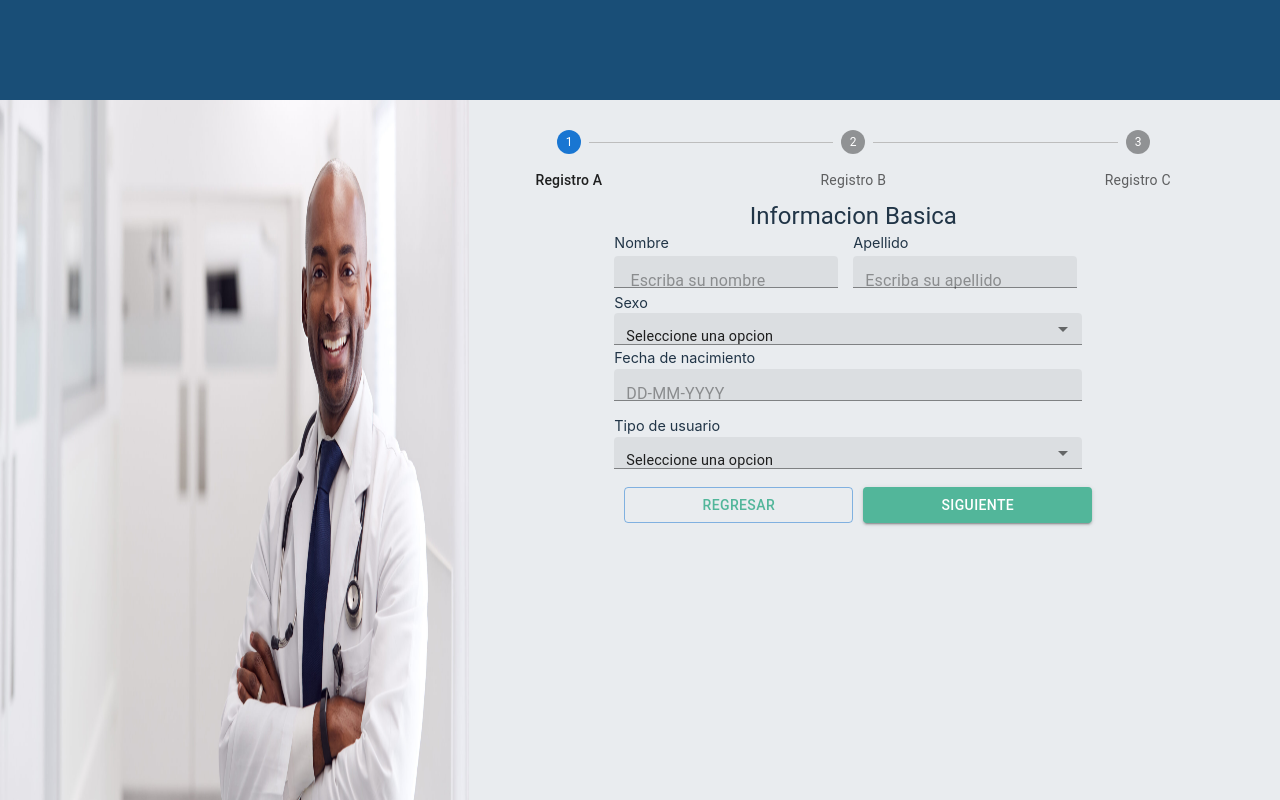
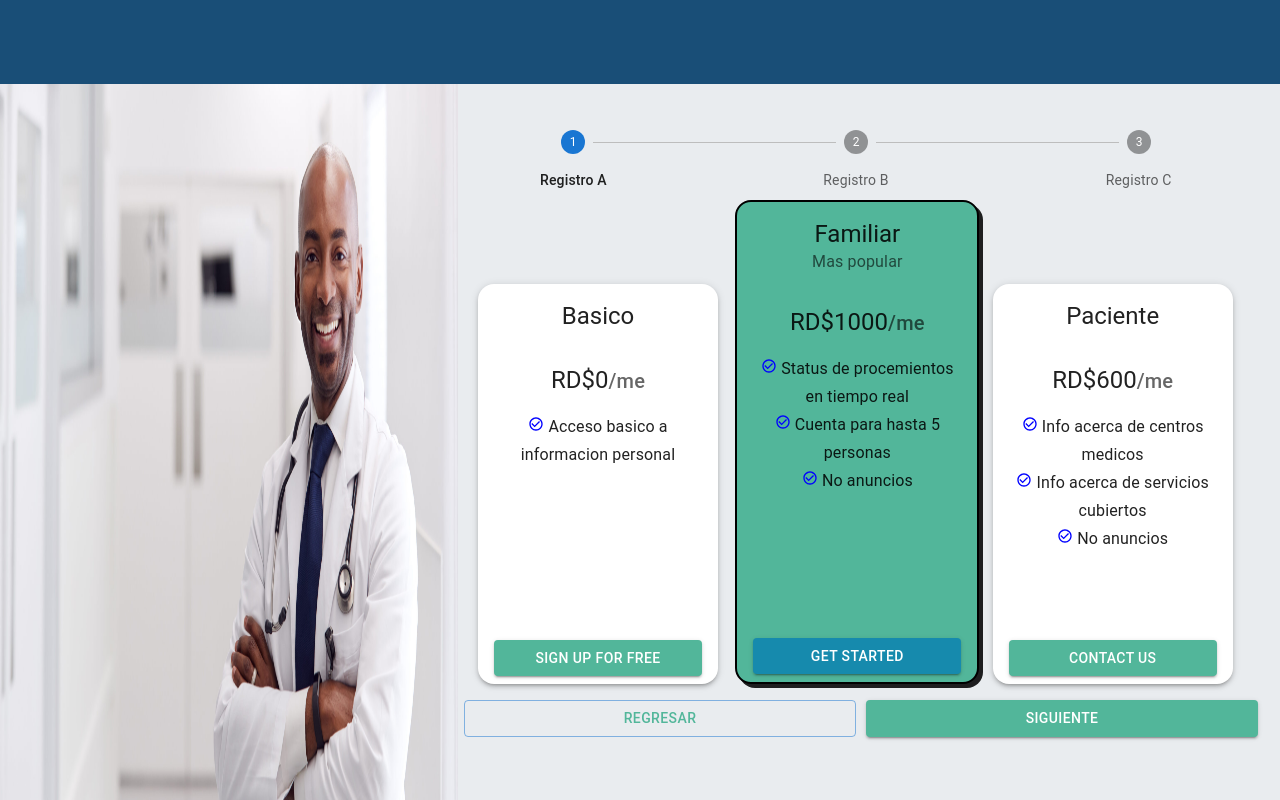
Before and after one commit to LennyMGarcia/MediLog, a React (Vite) app in the folder Cliente/: page / in a window 1280 px wide. Shown: the top 800 px of the page. Built offline with nearby package versions, Linux system fonts and the light colour scheme.

Commit message:
Feat: Princing form anadido

```diff
--- a/Cliente/src/Register/Components/Register.tsx
+++ b/Cliente/src/Register/Components/Register.tsx
@@ -7,6 +7,7 @@ import { Box, Button, Grid, Step, StepLabel, Stepper, useMediaQuery, useTheme }
 import prueba2 from "../assets/prueba2.jpg"
 import { registerValidationSchema } from "../Utils/yup-schema/yupRegisterSchema";
 import FinancialInformationForm from "./forms/FinancialInformationForm";
+import PricingForm from "./forms/PricingForm";
 
 //TODO: Agregar listas para controlar elementos con Yup y crear documentacion
 //agregar date control y comenzar con css module y/o material
@@ -52,18 +53,21 @@ const Register: React.FC = () => {
 
 
     const { currentStepIndex, step, next, back } = useMultiForm([
+        <PricingForm/>,
         <BasicInformationForm type={String(getRegisterData("tipo")) || ""} />,
         <ContactInformationForm />,
         <FinancialInformationForm/>
     ])
 
     return (
-        <Box width={"100vw"} height={"105vh"} sx={{ backgroundColor: "#E9ECEF" }}>
-            <Grid container width={"100vw"}>
-                <Grid item md={4}>
-                    {isMediumScreen ? <img style={{ width: '110%', height: '105vh' }} src={prueba2} alt="" /> : null}
-                </Grid>
-                <Grid item md={8} xs={12}>
+        <Box height={isMediumScreen? "105vh" : "auto"} sx={{ backgroundColor: "#E9ECEF" }}>
+            <Grid container spacing={2}>
+                {isMediumScreen && (
+                    <Grid item xs={12} md={4}>
+                        <img style={{ width: '110%', height: '105vh', marginTop:"-16px" }} src={prueba2} alt="" />
+                    </Grid>
+                )}
+                <Grid item xs={12} md={isMediumScreen ? 8 : 12}>
                     <Stepper sx={{ pt: "30px" }} activeStep={currentStepIndex} alternativeLabel>
                         {stepperSteps.map((label) => (
                             <Step key={label}>
@@ -74,9 +78,9 @@ const Register: React.FC = () => {
                     <Box sx={{
                         display: 'flex',
                         justifyContent: 'center',
-                        alignItems: 'center'
-                    }}
-                        padding={isMediumScreen ? "10px" : "20px"}>
+                        alignItems: 'center',
+                        padding: isMediumScreen ? "10px" : "20px"
+                    }}>
                         <Formik
                             initialValues={initialValues[currentStepIndex]}
                             onSubmit={onSubmit}
@@ -91,7 +95,7 @@ const Register: React.FC = () => {
                                         mt: "1rem"
                                     }}>
                                         <Button fullWidth sx={{ ml: "10px", color: "#52B69A" }} variant="outlined" type="button" onClick={back}>Regresar</Button>
-                                        <Button fullWidth sx={{ ml: "10px", backgroundColor: "#52B69A" }} variant="contained" type="submit">Siguiente {/*finish*/}</Button>
+                                        <Button fullWidth sx={{ ml: "10px", backgroundColor: "#52B69A" }} variant="contained" type="submit">Siguiente</Button>
                                     </Box>
                                 </Form>
                             )}
@@ -104,6 +108,4 @@ const Register: React.FC = () => {
 
 };
 
-
-
 export default Register;
--- /dev/null
+++ b/Cliente/src/Register/Components/forms/PricingForm.tsx
@@ -0,0 +1,126 @@
+import { Box, Button } from "@mui/material";
+import Card from "@mui/material/Card";
+import CardActions from "@mui/material/CardActions";
+import CardContent from "@mui/material/CardContent";
+import CardHeader from "@mui/material/CardHeader";
+import Container from "@mui/material/Container";
+import Grid from "@mui/material/Grid";
+import StarIcon from "@mui/icons-material/StarBorder";
+import Typography from "@mui/material/Typography";
+import CheckCircleOutlineIcon from '@mui/icons-material/CheckCircleOutline';
+import { styled } from "@mui/system";
+
+
+const tiers = [
+  {
+    title: "Basico",
+    price: "0",
+    description: [
+      "Acceso basico a informacion personal",
+    ],
+    buttonText: "Sign up for free",
+  },
+  {
+    title: "Familiar",
+    subheader: "Mas popular",
+    position:"middle",
+    price: "1000",
+    description: [
+      "Status de procemientos en tiempo real",
+      "Cuenta para hasta 5 personas",
+      "No anuncios",
+    ],
+    buttonText: "Get started",
+  },
+  {
+    title: "Paciente",
+    price: "600",
+    description: [
+      "Info acerca de centros medicos",
+      "Info acerca de servicios cubiertos",
+      "No anuncios",
+    ],
+    buttonText: "Contact us",
+  },
+];
+
+const PricingList = styled("ul")({
+    margin: 0,
+    padding: 0,
+    listStyle: "none",
+  });
+
+export default function PricingForm() {
+  return (
+    <Container maxWidth="md" component="main">
+      <Grid container spacing={2} alignItems="flex-end">
+        {tiers.map((tier) => (
+          <Grid
+            item
+            key={tier.title}
+            xs={12}
+            sm={tier.title === "Enterprise" ? 12 : 6}
+            md={4}
+          >
+            <Card sx={{
+                  backgroundColor: tier.position == "middle" ? "#52b69a" : "white",
+                  boxShadow: tier.position == 'middle' ? "4px 4px" : 3,
+                  border: tier.position == 'middle' ? "2px black solid" : "none",
+                  borderRadius: "2vh",
+                  minHeight: tier.position == "middle" ? "60vh" : "50vh",
+                  width:"15rem",  display: 'flex', flexDirection: 'column', height: '100%'
+                }}>
+              <CardHeader
+                title={tier.title}
+                subheader={tier.subheader}
+                titleTypographyProps={{ align: "center" }}
+                action={tier.title === "Pro" ? <StarIcon /> : null}
+                subheaderTypographyProps={{
+                  align: "center",
+                }}
+
+              />
+              <CardContent>
+                <Box
+                  sx={{
+                    display: "flex",
+                    justifyContent: "center",
+                    alignItems: "baseline",
+                    mb: 2,
+                  }}
+                >
+                  <Typography component="h5" variant="h5" color="text.primary">
+                    RD${tier.price}
+                  </Typography>
+                  <Typography variant="h6" color="text.secondary">
+                    /me
+                  </Typography>
+                </Box>
+                <PricingList>
+                  {tier.description.map((line) => (
+                    <Typography
+                      component="li"
+                      variant="subtitle1"
+                      align="center"
+                      key={line}
+                    >
+                     <CheckCircleOutlineIcon sx={{color:"blue", fontSize:"1rem"}}/> {line}
+                    </Typography>
+                  ))}
+                </PricingList>
+              </CardContent>
+              <Box sx={{ flexGrow: 1 }} />
+
+  <CardActions  sx={{ width:"13rem", alignSelf: 'center' }}>
+                <Button fullWidth variant='contained'
+                 sx={{background: tier.position == 'middle'? "#168aad" : "#52b69a"}}>
+                  {tier.buttonText}
+                </Button>
+              </CardActions>
+            </Card>
+          </Grid>
+        ))}
+      </Grid>
+    </Container>
+  );
+}
```
